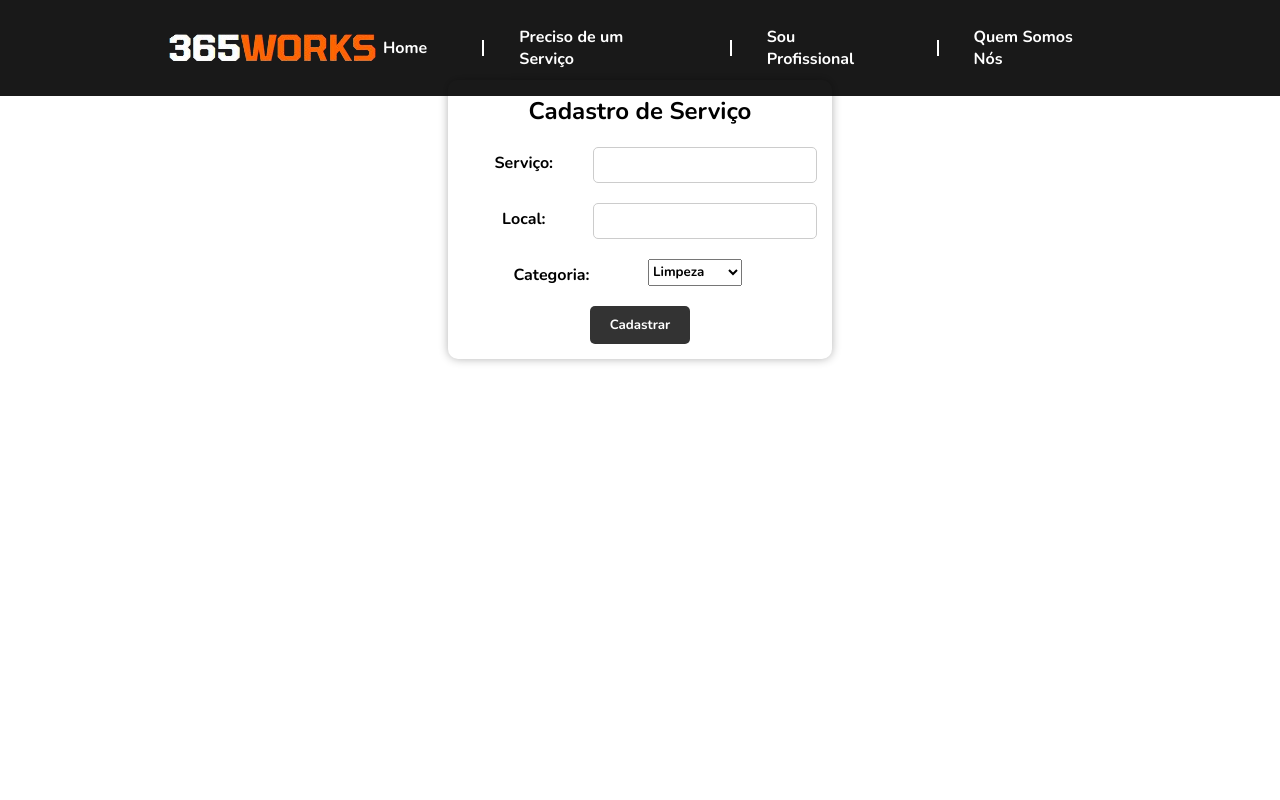
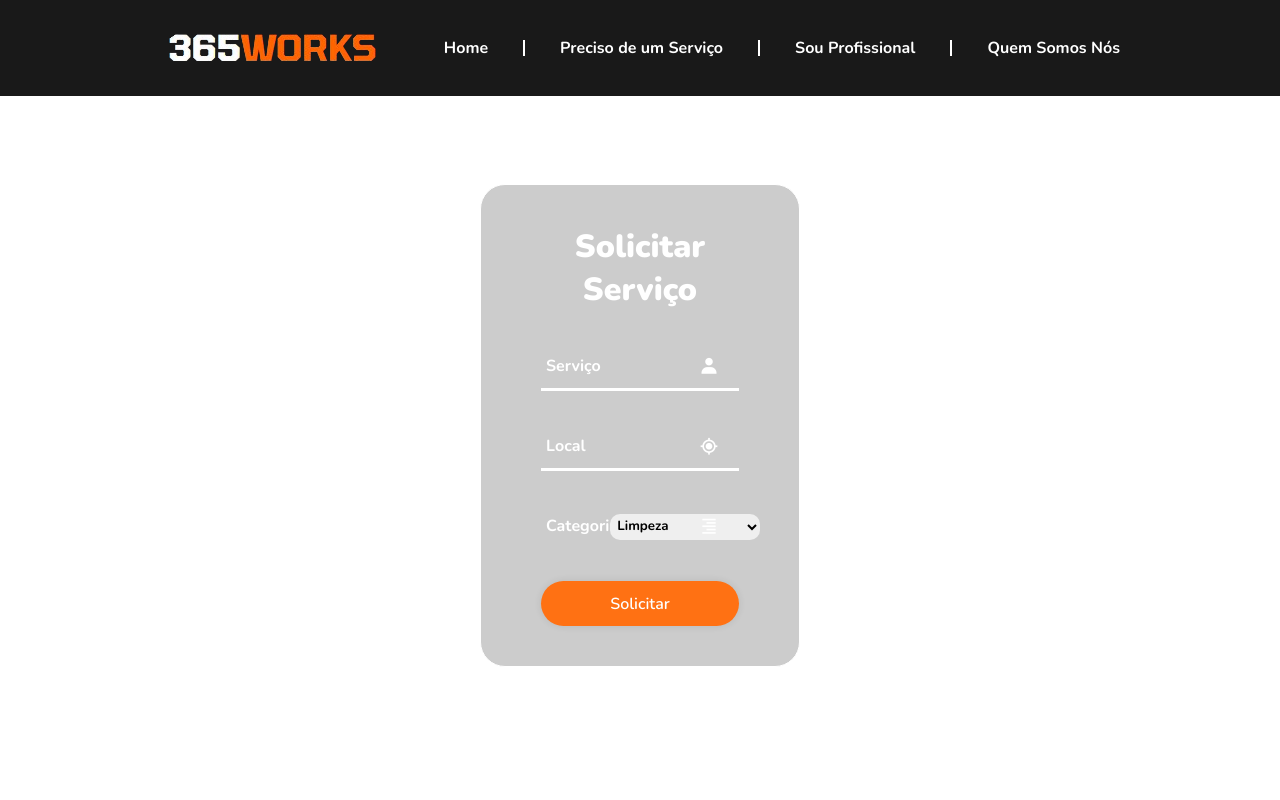
Before and after one commit to KauanGodois/Works365_django, a Django app: page /register_servico/ in a window 1280 px wide. Run offline with Django 5.2, Linux system fonts and the light colour scheme; some libraries are stand-ins or nearby versions.

Commit message:
alterações

```diff
--- a/templates/static/css/servico_usuario.css
+++ b/templates/static/css/servico_usuario.css
@@ -3,115 +3,150 @@
     padding: 0;
     box-sizing: border-box;
     list-style: none;
-    font-family: 'Nunito';
-    font-style: normal;
-    font-weight: 700;
-    font-display: swap;
 }
 
 body {
-    font-family: Arial, sans-serif;
+    display: flex;
+    justify-content: center;
+    align-items: center;
+    min-height: 100vh;
+    text-align: left;
 }
 
-.navbar {
-    background-color: #333;
-    color: #fff;
-    padding: 10px 0;
-    position: fixed;
-    width: 100%;
-    top: 0;
-    z-index: 1000;
+.wrapper {
+    backdrop-filter: blur(20px);
+    margin-top: 4%;
+    background-color: rgba(0, 0, 0, .2);
+    padding: 40px 60px;
+    border-radius: 25px;
+    border: 1px solid #fff;
+    width: 25%;
+    text-align: center;
 }
 
-.container {
-    max-width: 960px;
-    margin: 0 auto;
+.wrapper h1 {
+    font-size: 2em;
+    font-weight: 900;
+    color: #fff;
+}
+
+.wrapper .input-box {
+    position: relative;
+    width: 100%;
+    height: 50px;
+    margin: 30px 0;
+}
+
+.input-box input {
+    width: 100%;
+    height: 100%;
+    background: transparent;
+    margin: 0;
+    outline: none;
+    border: none;
+    border-bottom: 3px solid #fff;
+    font-size: 16px;
+    padding: 20px 45px 20px 5px;
+    color: #fff;
+}
+
+.input-box label {
+    position: absolute;
+    top: 50%;
+    left: 5px;
+    transform: translateY(-50%);
+    color: #fff;
+    pointer-events: none;
+    transition: .5s;
+}
+
+.categoria {
+    position: absolute;
+    top: 25%;
+    left: 35%;
+    transition: .5s;
+}
+
+select{
+    border: none;
+    width: 150px;
+    padding: 3px;
+    border-radius: 10px;
+}
+
+.input-box input:focus~label,
+.input-box input:valid~label {
+    top: -5px;
+}
+
+.input-box i {
+    position: absolute;
+    right: 20px;
+    top: 50%;
+    transform: translateY(-50%);
+    font-size: 20px;
+    color: #fff;
+}
+
+.wrapper .remember-forgot {
     display: flex;
     justify-content: space-between;
-    align-items: center;
+    font-size: 14.5px;
+    margin: -15px 0 15px;
+    color: #fff;
 }
 
-.nav-links {
-    list-style-type: none;
+.remember-forgot label input {
+    accent-color: #fff;
+    margin-right: 3px;
 }
 
-.nav-links li {
-    display: inline-block;
-    margin-right: 20px;
-}
-
-.nav-links li a {
+.remember-forgot a {
     color: #fff;
     text-decoration: none;
 }
 
-.login-container {
-    margin: 80px 35%;
-    padding: 15px;
-    text-align: center;
-    border-radius: 10px;
-    box-shadow: 0 0 10px rgba(0, 0, 0, 0.3);
+.remember-forgot a:hover{
+    text-decoration: underline;
 }
 
-.login-container h2 {
-    margin-bottom: 20px;
+.wrapper .btn {
+    width: 100%;
+    height: 45px;
+    background: #ff7113;
+    border: none;
+    outline: none;
+    border-radius: 40px;
+    box-shadow: 0 0 10px rgba(0, 0, 0, .1);
+    cursor: pointer;
+    font-size: 16px;
+    color: #333;
+    font-weight: 600;
+    color: #fff;
+    transition: background .5s ease-in-out;
 }
 
-.login-form {
-    max-width: 500px;
-    margin: 0 auto;
+.wrapper .register-link {
+    font-size: 14.5px;
+    text-align: center;
+    margin: 20px 0 15px;
 }
 
-.input-group {
-    margin-bottom: 20px;
-    display: flex;
+.register-link p a {
+    color:#fff;
+    text-decoration: none;
+    font-weight: 600;
 }
 
-#input-group {
-    display: flex;
-    text-align: center;
-    margin: 15px auto;
-    flex-direction: column;
-    justify-content: center;
+.register-link p a:hover {
+    text-decoration: underline;
 }
 
-#input-group input {
-    height: 15vh;
-    align-items: center;
-    padding: 8px;
-    border: 1px solid #ccc;
-    border-radius: 5px;
-    vertical-align: top;
-}
-
-.input-group label {
-    padding-top: 5px;
-    margin-right: 8px;
-    width: 50%;
-}
-
-.input-group input {
-    width: 90%;
-    padding: 8px;
-    border: 1px solid #ccc;
-    border-radius: 5px;
-}
-
-button {
-    padding: 10px 20px;
-    background-color: #333;
-    color: #fff;
-    border: none;
-    border-radius: 5px;
-    cursor: pointer;
-}
-
-button:hover {
-    background-color: #555;
-}
-
-#btn-servico {
-    margin: 0 auto;
+.wrapper .btn:hover {
+    background: #da6416;
+    box-shadow: 1px 1px 15px 1px #da6416;
+    transform: scale(1.05);
+    transition: .5s;
 }
 
 footer {
--- a/works365/templates/pages/profissional.html
+++ b/works365/templates/pages/profissional.html
@@ -7,8 +7,7 @@
     <meta http-equiv="X-UA-Compatible" content="IE=edge">
     <meta name="viewport" content="width=device-width, initial-scale=1.0">
     <link rel="stylesheet" type="text/css" href="{% static 'css/profissional.css' %}" />
-    <link rel="stylesheet"
-        href="https://fonts.googleapis.com/css2?family=Nunito:wght@200;300;400;600;700;800;900&display=swap">
+    <link href='https://unpkg.com/boxicons@2.1.4/css/boxicons.min.css' rel='stylesheet'>
     <title>365 Works</title>
     <style>
         body {
@@ -24,7 +23,7 @@
 
     <div class="wrapper">
         <form action="{% url 'register_usuario' %}" method="post"> {% csrf_token %}
-            <h1>Cadastro</h1>
+            <h1>Login</h1>
 
             <div class="input-box">
                 <label for="">Nome Completo</label>
@@ -54,6 +53,7 @@
                 <label for="">Áreas de Atuação:</label>
                 <input type="text" id="categorias" name="categorias" required>
                 <small>Separar por vírgulas (ex: Limpeza, Encanamento, Jardinagem)</small>
+                <i class='bx bxs-paint-roll'></i>
             </div>
 
             <div class="input-box">
--- a/works365/templates/pages/servico_usuario.html
+++ b/works365/templates/pages/servico_usuario.html
@@ -7,39 +7,42 @@
     <meta http-equiv="X-UA-Compatible" content="IE=edge">
     <meta name="viewport" content="width=device-width, initial-scale=1.0">
     <link rel="stylesheet" type="text/css" href="{% static 'css/servico_usuario.css' %}" />
-    <link rel="stylesheet"
-        href="https://fonts.googleapis.com/css2?family=Nunito:wght@200;300;400;600;700;800;900&display=swap">
+    <link href='https://unpkg.com/boxicons@2.1.4/css/boxicons.min.css' rel='stylesheet'>
     <title>365 Works</title>
 </head>
 
 <body>
     {% include 'pages/navbar.html' %}
 
-    <div class="login-container">
-        <form class="login-form" method="post" action="{% url 'register_usuario' %}" id="signupForm">
-            {% csrf_token %}
-            <h2>Cadastro de Serviço</h2>
-            <div class="input-group">
-                <label for="servico">Serviço:</label>
-                <input type="text" id="servico" name="servico" required>
+    <div class="wrapper">
+        <form action="{% url 'register_usuario' %}" method="post"> {% csrf_token %}
+            <h1>Solicitar Serviço</h1>
+
+            <div class="input-box">
+                <label for="">Serviço</label>
+                <input type="text" name="servico" required>
+                <i class='bx bxs-user'></i>
             </div>
-            <div class="input-group">
-                <label for="local">Local:</label>
-                <input type="text" id="local" name="local" required>
+
+            <div class="input-box">
+                <label for="">Local</label>
+                <input type="text" name="local" required>
+                <i class='bx bx-current-location' ></i>
             </div>
-            <div class="input-group">
-                <label for="categoria">Categoria:</label>
-                <select id="categoria" name="categoria">
+
+            <div class="input-box">
+                <label for="">Categorias</label>
+                <select class="categoria" name="categoria">
                     <option value="1">Limpeza</option>
                     <option value="2">Reparos</option>
                     <option value="3">Consultoria</option>
                     <option value="4">Outros</option>
                 </select>
+                <i class='bx bx-align-right' ></i>
             </div>
-            <button type="submit">Cadastrar</button>
+
+            <button type="submit" class="btn">Solicitar</button>
         </form>
-    </div>
-
 </body>
 
 </html>
```
Also changed, not shown: templates/static/css/profissional.css (+12 -5 lines), templates/static/css/usuario.css (+7 -4 lines).
